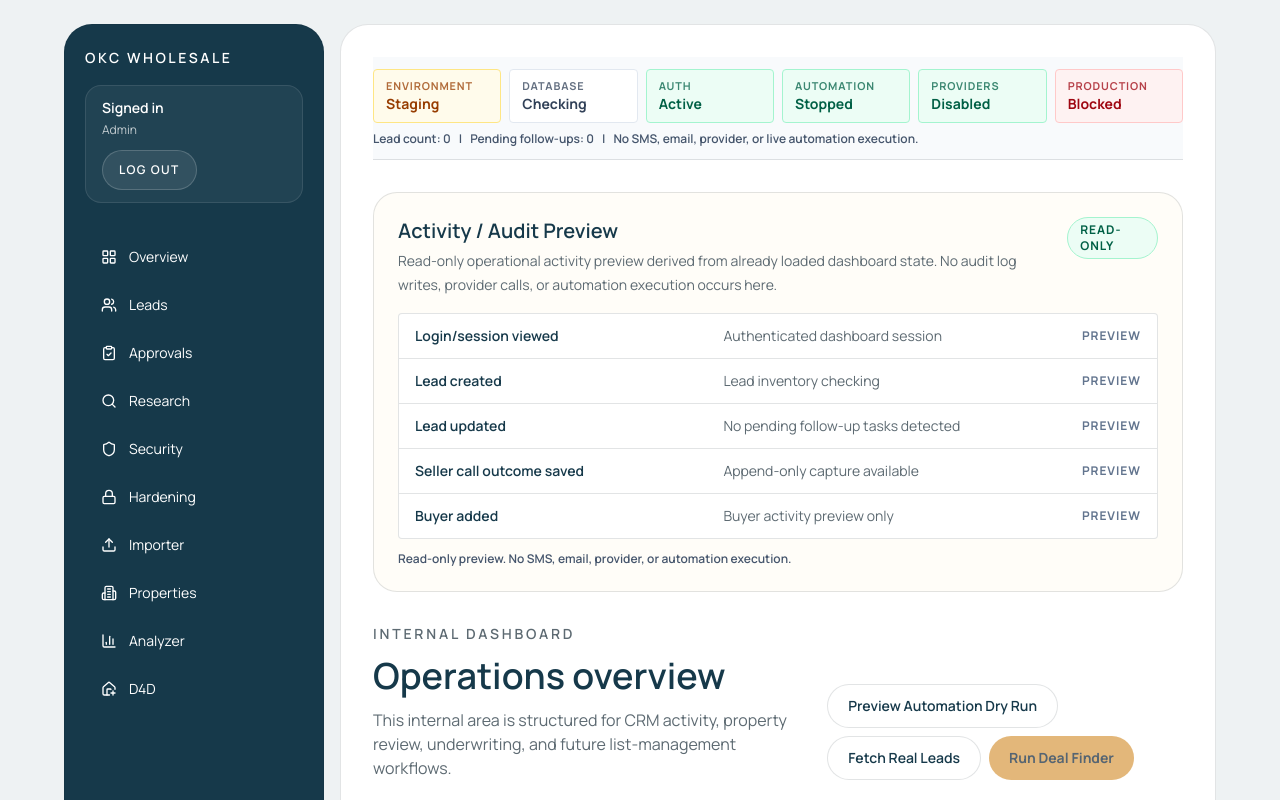
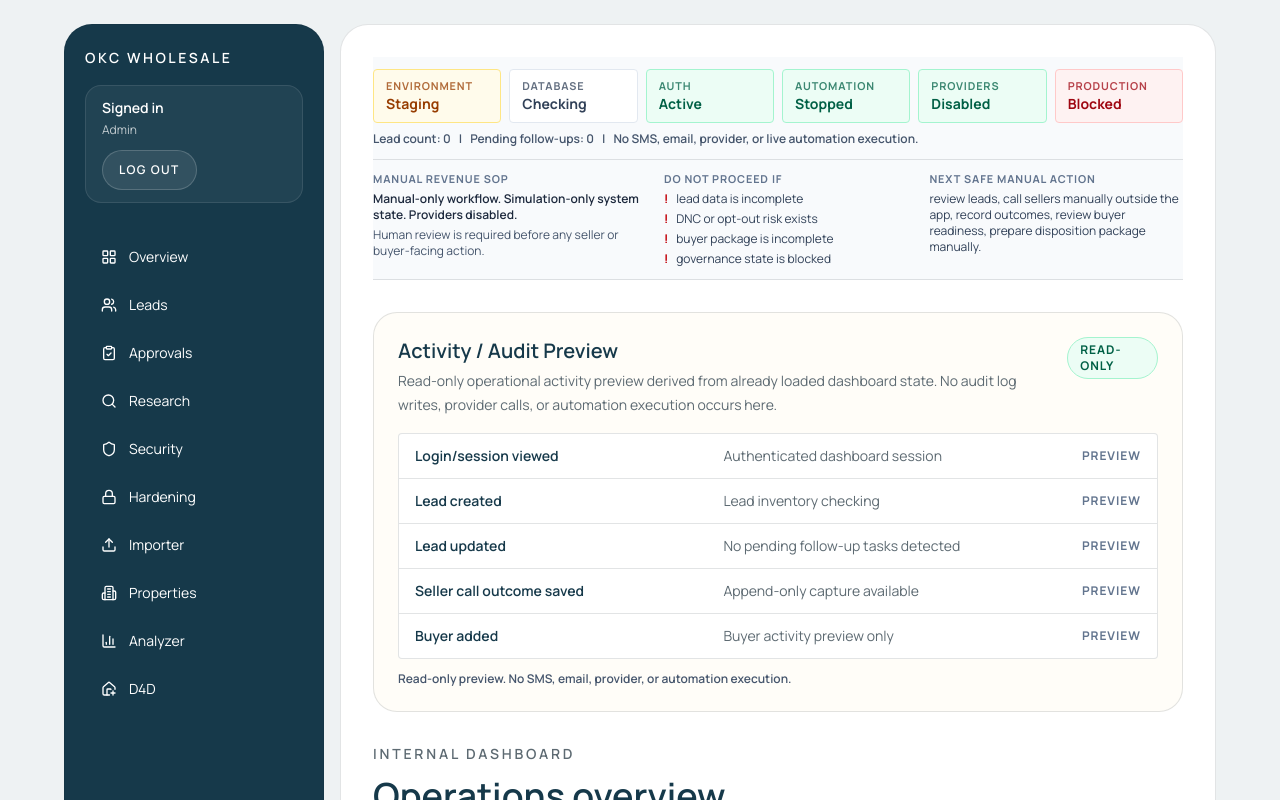
Before and after one commit to Jimbol2023/okc-ai-system, a Next.js app: page /dashboard in a window 1280 px wide. Shown: the top 800 px of the page. Built offline with nearby package versions, Linux system fonts and the light colour scheme; no server answers.

Commit message:
Add manual revenue SOP dashboard safety guidance

```diff
--- a/components/dashboard/system-health-safety-bar.tsx
+++ b/components/dashboard/system-health-safety-bar.tsx
@@ -37,6 +37,21 @@ export function SystemHealthSafetyBar({
   isLoadingLeads,
   isAutomationRunning,
 }: SystemHealthSafetyBarProps) {
+  const doNotProceedItems = [
+    "lead data is incomplete",
+    "DNC or opt-out risk exists",
+    "buyer package is incomplete",
+    "governance state is blocked",
+  ];
+
+  const nextSafeManualActions = [
+    "review leads",
+    "call sellers manually outside the app",
+    "record outcomes",
+    "review buyer readiness",
+    "prepare disposition package manually",
+  ];
+
   return (
     <section className="sticky top-0 z-30 border-b border-border bg-[#f8fafc]/95 py-3 backdrop-blur">
       <div className="grid gap-2 sm:grid-cols-2 lg:grid-cols-6">
@@ -54,6 +69,46 @@ export function SystemHealthSafetyBar({
         <span aria-hidden="true">|</span>
         <span>No SMS, email, provider, or live automation execution.</span>
       </div>
+      <div
+        aria-labelledby="manual-revenue-sop-heading"
+        className="mt-3 grid gap-3 border-t border-border pt-3 text-xs text-slate-700 lg:grid-cols-[1.1fr_1fr_1fr]"
+      >
+        <div>
+          <h2
+            id="manual-revenue-sop-heading"
+            className="text-[0.68rem] font-bold uppercase tracking-[0.08em] text-slate-500"
+          >
+            Manual revenue SOP
+          </h2>
+          <p className="mt-1 font-semibold text-slate-800">
+            Manual-only workflow. Simulation-only system state. Providers disabled.
+          </p>
+          <p className="mt-1 text-slate-600">
+            Human review is required before any seller or buyer-facing action.
+          </p>
+        </div>
+
+        <div>
+          <p className="text-[0.68rem] font-bold uppercase tracking-[0.08em] text-slate-500">
+            Do not proceed if
+          </p>
+          <ul className="mt-1 space-y-1" aria-label="Do not proceed conditions">
+            {doNotProceedItems.map((item) => (
+              <li key={item} className="flex gap-2">
+                <span aria-hidden="true" className="font-bold text-red-700">!</span>
+                <span>{item}</span>
+              </li>
+            ))}
+          </ul>
+        </div>
+
+        <div>
+          <p className="text-[0.68rem] font-bold uppercase tracking-[0.08em] text-slate-500">
+            Next safe manual action
+          </p>
+          <p className="mt-1 text-slate-700">{nextSafeManualActions.join(", ")}.</p>
+        </div>
+      </div>
     </section>
   );
 }
```
